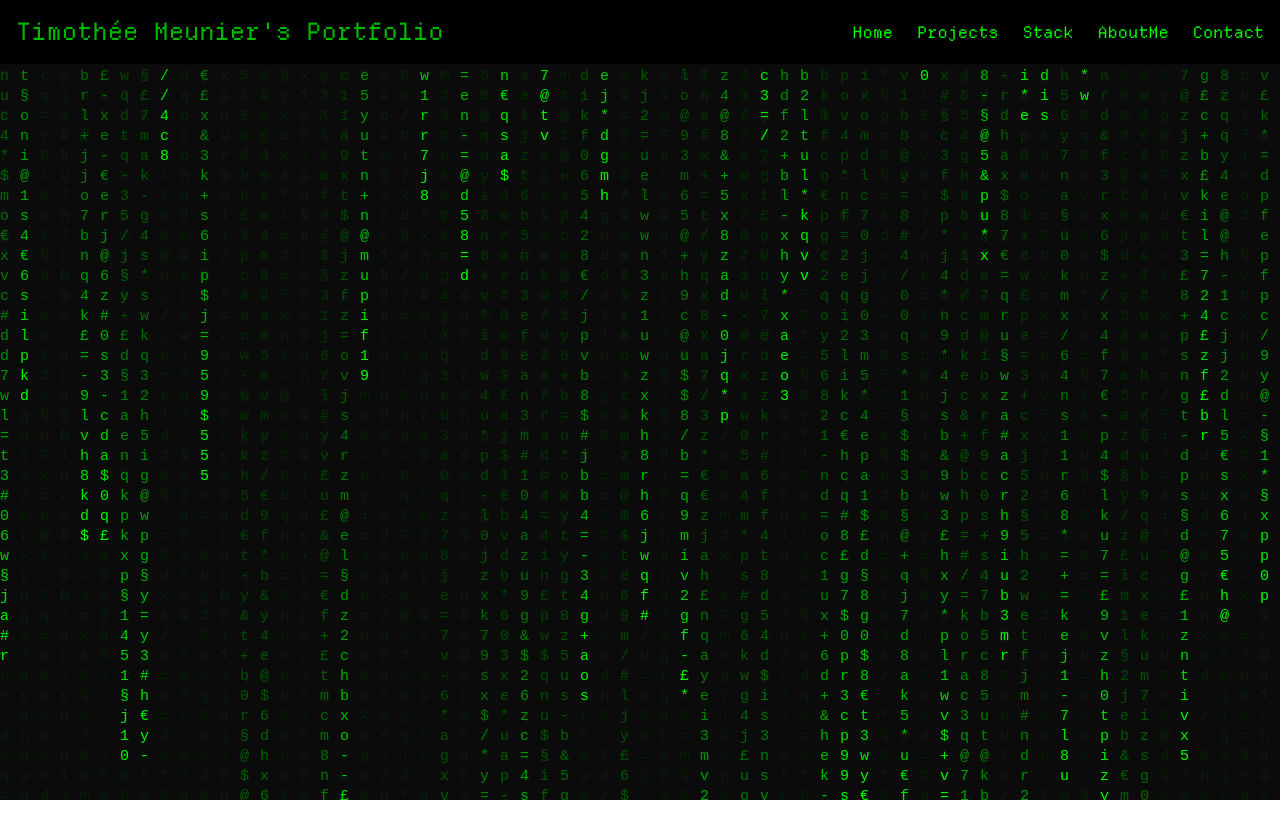
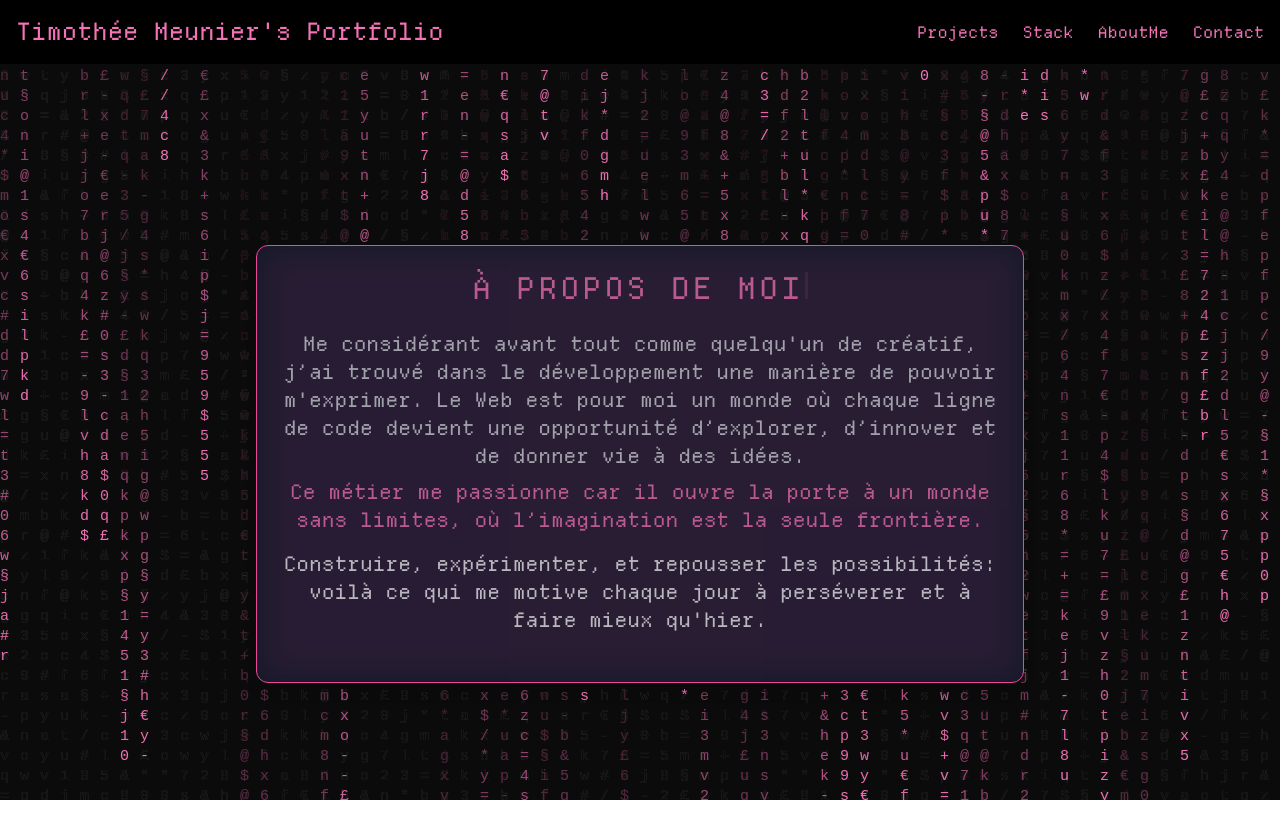
Before and after one commit to 0feeling/My-portfolio, a React (Vite) app: page /AboutMe in a window 1280 px wide. Shown: the top 838 px of the page. Built offline with nearby package versions, Linux system fonts and the light colour scheme.

Commit message:
AboutMe + MAJ navBar

```diff
--- a/src/App.jsx
+++ b/src/App.jsx
@@ -11,6 +11,7 @@ import Projects from "./components/Projects";
 import Contact from "./components/Contact";
 import Makeachoice from "./components/Makeachoice";
 import Stack from "./components/Stack";
+import AboutMe from "./components/AboutMe";
 
 const App = () => {
   return (
@@ -28,11 +29,12 @@ const App = () => {
           {/* Routes pour la page d'accueil et autres pages */}
           <Routes>
             <Route path="/" element={<Homepage />} />
-            <Route path="/spaceship" element={<Spaceship />} />
+            <Route path="/Spaceship" element={<Spaceship />} />
             <Route path="/Projects" element={<Projects />} />
             <Route path="/Contact" element={<Contact />} />
             <Route path="/Makeachoice" element={<Makeachoice />} />
             <Route path="/Stack" element={<Stack />} />
+            <Route path="/AboutMe" element={<AboutMe />} />
           </Routes>
         </div>
       </div>
--- /dev/null
+++ b/src/components/AboutMe.jsx
@@ -0,0 +1,36 @@
+import React from "react";
+import TypingTitle from "./TypingTitle";
+
+const AboutMe = () => {
+  return (
+    <div className="min-h-screen flex items-center justify-center text-white px-4">
+      <div
+        className="w-full max-w-3xl p-6 bg-gray-900 rounded-xl shadow-lg border border-pink-500 relative overflow-hidden
+                      before:absolute before:inset-0 before:bg-pink-500 before:opacity-10 before:blur-lg"
+      >
+        {/* Titre avec effet dynamique */}
+        <h1 className="text-2xl md:text-3xl font-extrabold text-pink-400 text-center mb-6 tracking-widest uppercase">
+          <TypingTitle text="À Propos de Moi" />
+        </h1>
+
+        {/* Texte de présentation */}
+        <p className="text-gray-300 text-center mb-6 text-lg md:text-xl leading-relaxed">
+          Me considérant avant tout comme quelqu'un de créatif, j’ai trouvé dans
+          le développement une manière de pouvoir m'exprimer. Le Web est pour
+          moi un monde où chaque ligne de code devient une opportunité
+          d’explorer, d’innover et de donner vie à des idées.
+          <span className="block text-pink-400 mt-2 font-semibold">
+            Ce métier me passionne car il ouvre la porte à un monde sans
+            limites, où l’imagination est la seule frontière.
+          </span>
+          <span className="block mt-4 font-semibold text-gray-100">
+            Construire, expérimenter, et repousser les possibilités: voilà ce
+            qui me motive chaque jour à perséverer et à faire mieux qu'hier.
+          </span>
+        </p>
+      </div>
+    </div>
+  );
+};
+
+export default AboutMe;
--- a/src/components/MatrixRainingCode.jsx
+++ b/src/components/MatrixRainingCode.jsx
@@ -21,6 +21,7 @@ const MatrixRainingCode = () => {
     if (location.pathname === "/Spaceship") textColor = "#ffffff"; // Blanc
     if (location.pathname === "/Contact") textColor = "#1f51ff"; // Bleu
     if (location.pathname === "/Stack") textColor = "#fbbf24"; // Jaune
+    if (location.pathname === "/AboutMe") textColor = "#f472b6"; // Rose
 
     let frameRate = 25;
     let lastFrameTime = Date.now();
--- a/src/components/Navbar.jsx
+++ b/src/components/Navbar.jsx
@@ -14,6 +14,8 @@ const Navbar = () => {
         return "text-blue-400";
       case "/Stack":
         return "text-yellow-400";
+      case "/AboutMe":
+        return "text-pink-400";
       default:
         return "text-custom-green"; // Classe CSS personnalisée pour la couleur par défaut
     }
@@ -22,22 +24,14 @@ const Navbar = () => {
   return (
     <nav className={`p-4 w-full bg-black z-40 ${getTextColor()}`}>
       <div className="flex justify-between items-center">
-        <h1 className={`text-2xl font-mono ${getTextColor()}`}>
+        {/* H1 devient un lien vers la home */}
+        <NavLink
+          to="/"
+          className={`text-2xl font-mono ${getTextColor()} hover:opacity-80 transition-opacity duration-200`}
+        >
           Timothée Meunier&apos;s Portfolio
-        </h1>
+        </NavLink>
         <ul className="flex space-x-6">
-          <li>
-            <NavLink
-              to="/"
-              className={({ isActive }) =>
-                isActive
-                  ? `${getTextColor()} text-active`
-                  : "hover:text-custom-green transition-colors duration-200"
-              }
-            >
-              Home
-            </NavLink>
-          </li>
           <li>
             <NavLink
               to="/Projects"
```
